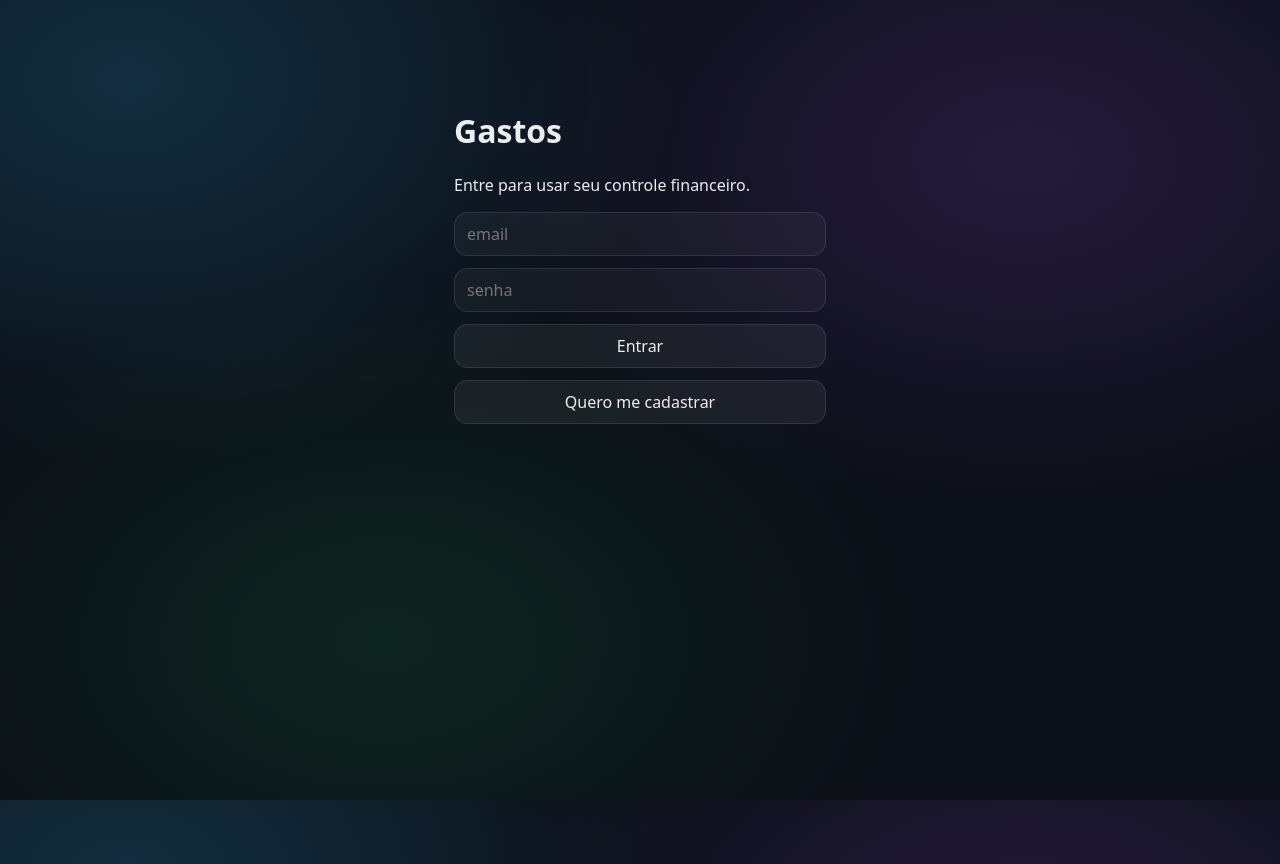
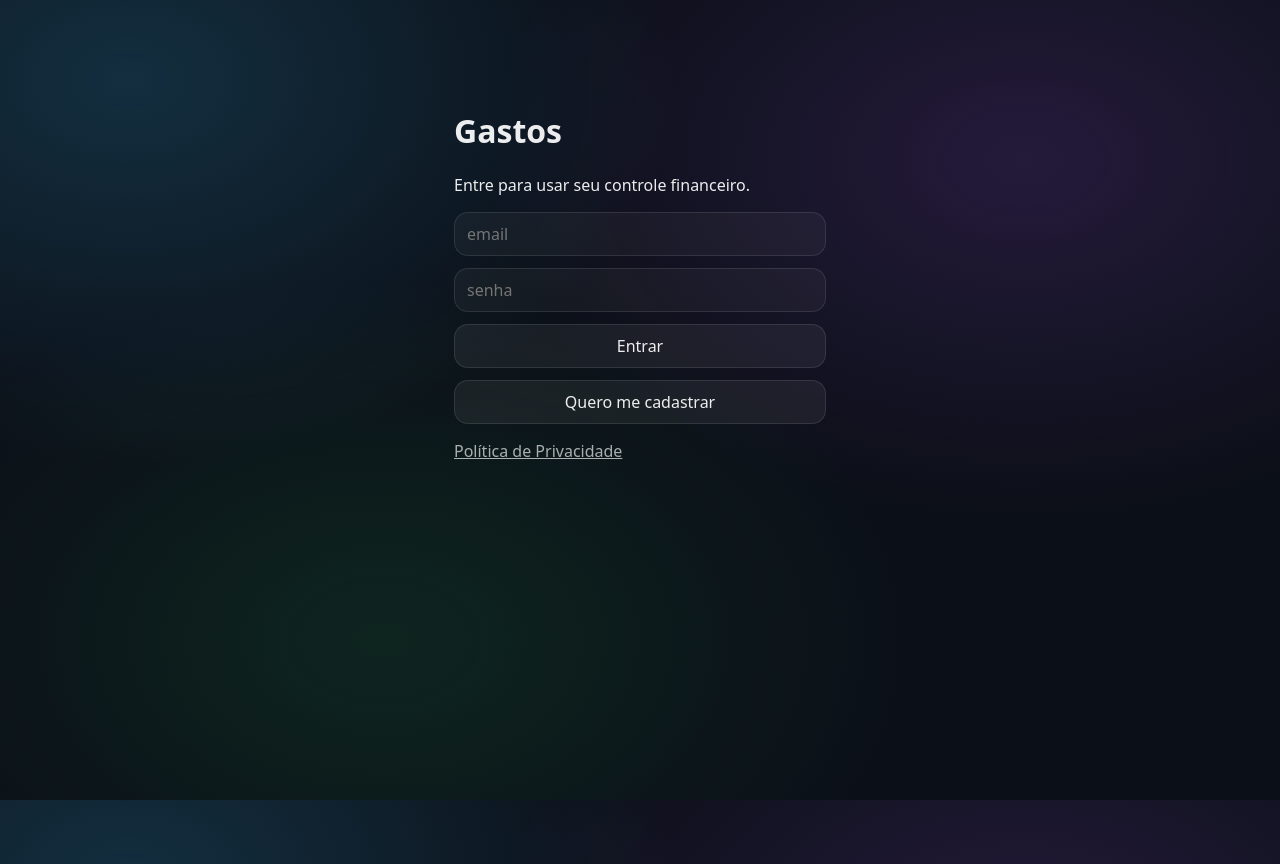
Before and after one commit to Souza041/Gastos_app, a React (Vite) app: page /login in a window 1280 px wide. Built offline with nearby package versions, Linux system fonts and the light colour scheme; no server answers.

Commit message:
Add privacy policy link to Login page

```diff
--- a/src/pages/Login.jsx
+++ b/src/pages/Login.jsx
@@ -1,6 +1,7 @@
 import { useEffect, useState } from "react";
 import { useAuth } from "../auth/AuthProvider";
 import { useNavigate } from "react-router-dom";
+import { Link } from "react-router-dom";
 
 export default function Login() {
   const { signIn, signUp, user, loading } = useAuth();
@@ -55,6 +56,11 @@ export default function Login() {
 
         {msg && <div>{msg}</div>}
       </form>
+      <div style={{ marginTop: 16 }}>
+        <Link to="/privacy" className="app-muted">
+          Política de Privacidade
+        </Link>
+      </div>
     </div>
   );
 }
```
